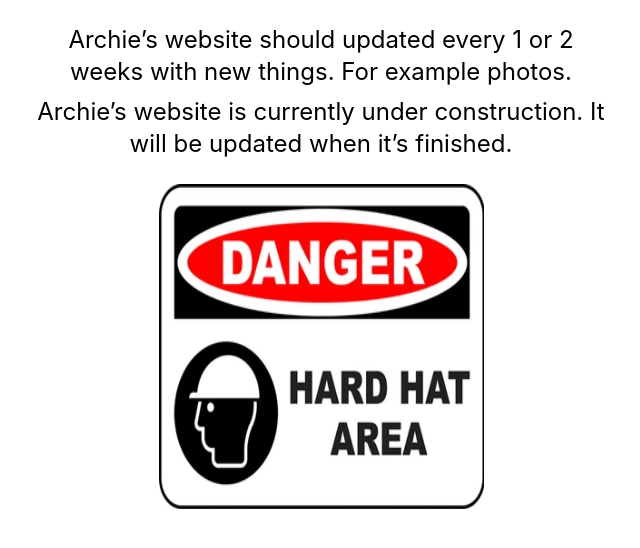
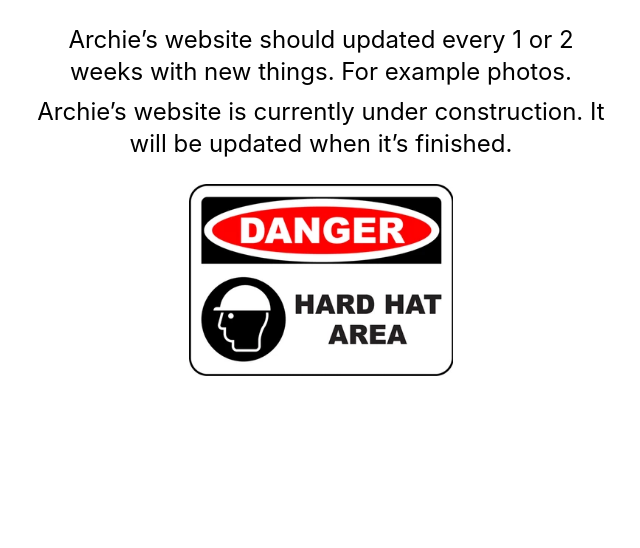
Before and after one commit to plondon/archies.one, a Next.js app: page /learn in a window 1280 px wide. Shown: the top 548 px of the page, without its empty margins (319-959 px from the left). Built offline with nearby package versions, Linux system fonts and the light colour scheme.

Commit message:
Fix images

```diff
--- a/pages/index.tsx
+++ b/pages/index.tsx
@@ -3,6 +3,8 @@ import Head from "next/head";
 import Image from "next/image";
 import Link from "next/link";
 import styles from "../styles/Home.module.css";
+
+import * as Clouds from "../public/clouds.jpg";
 
 const Home: NextPage = () => {
   return (
@@ -34,6 +36,9 @@ const Home: NextPage = () => {
           SALE ON MAY 12 2022 EVERYTHING MADE OUT OF PAPER
         </p>
         <p className="text-3xl capitalize">at carroll park,BK,NY</p>
+        <div className="relative w-72 h-48 mt-8">
+          <Image src={Clouds} layout='fill' objectFit="contain" />
+        </div>
       </main>
 
       <footer className={styles.footer}>
--- a/pages/learn/index.tsx
+++ b/pages/learn/index.tsx
@@ -9,9 +9,8 @@ const Learn: React.FC<Props> = () => {
             Archie&#8217;s website should updated every 1 or 2 weeks with new things. For example photos.
         </p>
         <p className='pt-2'>Archie&#8217;s website is currently under construction. It will be updated when it&#8217;s finished.</p>
-        <div className='mt-6'>
-
-        <Image src={UnderConstruction} width='325px' height='325px' />
+        <div className='mt-6 relative h-48 w-72 m-auto'>
+            <Image src={UnderConstruction} layout='fill' objectFit='contain' />
         </div>
     </div>
   )
```
Also changed, not shown: public/clouds.jpg (added).
